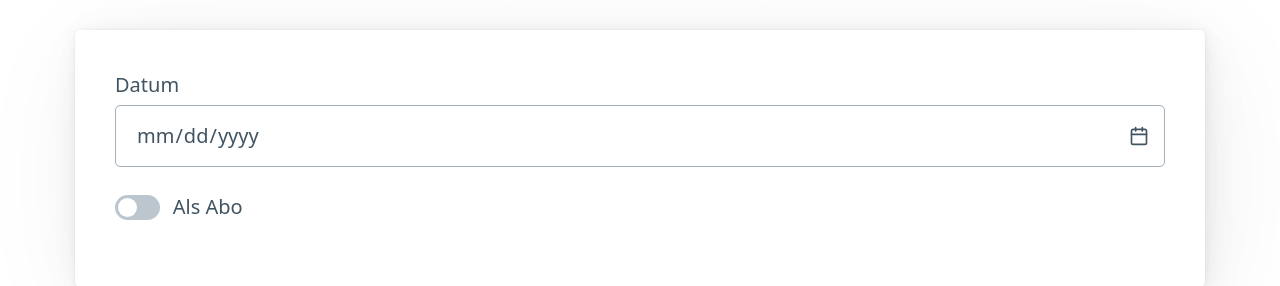
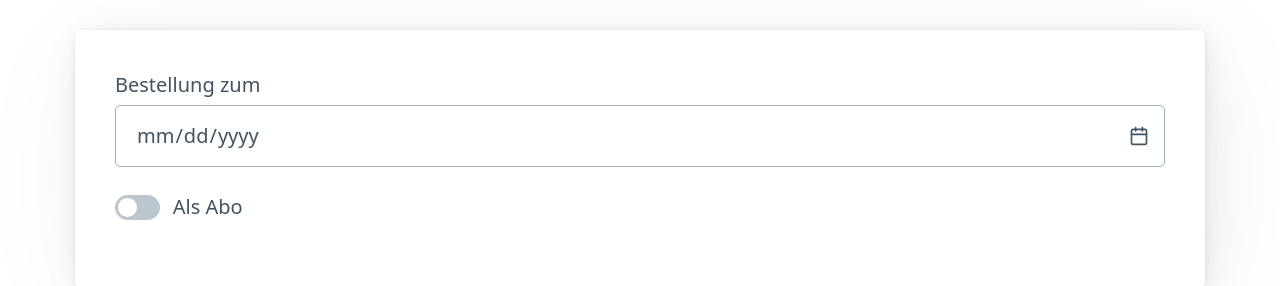
Before and after one commit to Xenira/dorfladen-bierbergen, an Angular app in the folder dorfladen-frontend/: page /date in a window 1280 px wide. Shown: the part 158-444 px from the top of the page. Built offline with nearby package versions, Linux system fonts and the light colour scheme.

Commit message:
Changed date input label

```diff
--- a/dorfladen-frontend/src/app/datepicker/datepicker.component.html
+++ b/dorfladen-frontend/src/app/datepicker/datepicker.component.html
@@ -1,6 +1,6 @@
 <div class="container">
   <article>
-    <label for="date">Datum
+    <label for="date">Bestellung zum
       <input type="date" id="date" name="date" [min]="minDate" [(ngModel)]="startDate">
     </label>
 
```
